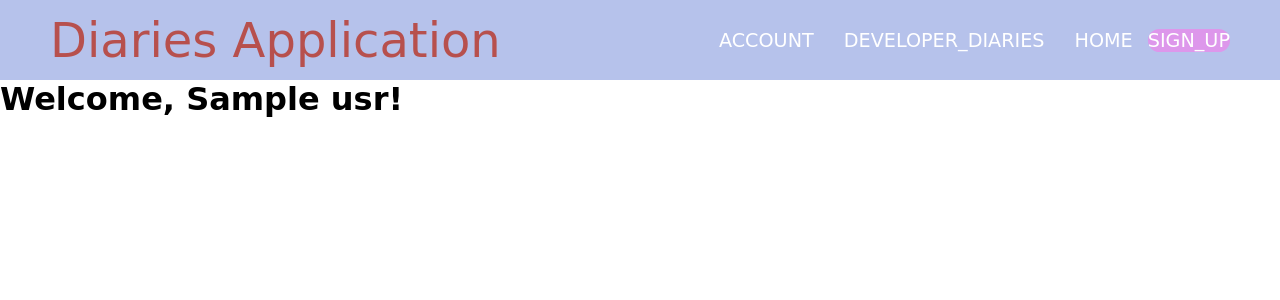
After one commit to DashJohnson/Website-2025-Dash-johnson, a Python web app: template templates/password.html in a window 1280 px wide. The commit adds this page. Shown: the top 300 px of the page. Run offline with Jinja, Linux system fonts and the light colour scheme; the template is opened without the code that fills it: most values are stand-ins (such as "Sample title", 1, 10 or a date in 2020).

Commit message:
new file:   database_files/newdatabase.db 	new file:   instance/database.db 	new file:   instance/newdatabase.db 	new file:   instance/your_database.db 	modified:   main.py 	new file:   static/css/password.css 	modified:   templates/LOGIN.html 	modified:   templates/index.html 	new file:   templates/password.html 	modified:   templates/search.html 	new file:   templates/signup.html

```diff
--- /dev/null
+++ b/static/css/password.css
@@ -0,0 +1,89 @@
+* {
+    box-sizing: border-box;
+    margin: 0;  /* Fix the typo 'marin' */
+    padding: 0;
+    font-family: cursive;
+}
+
+.navbar2 {
+    background: #b6c2eb;
+    height: 80px;
+    display: flex;
+    justify-content: center;
+    align-items: center;
+    font-size: 1.2rem;
+    position: sticky;
+    top: 0;
+    z-index: 999;
+}
+
+.navbar__container2 {
+    display: flex;
+    justify-content: space-between;  /* Distribute space between the logo and menu */
+    height: 80px;
+    align-items: center;
+    width: 100%;
+    max-width: 1300px;
+    margin: 0 auto;
+    padding: 0 50px;
+}
+
+#navbar__logo2 {
+    font-size: 3rem;
+    background-color: #b82916bd;
+    background-image: -webkit-linear-gradient(to top, #420f7c 50%, #975bc9 100%);
+    background-size: 100%;
+    -webkit-background-clip: text;
+    -moz-background-clip: text;
+    -webkit-text-fill-color: transparent;
+    -moz-text-fill-color: transparent;
+    text-decoration: none;
+    cursor: pointer;
+    flex-grow: 0;  /* Prevent flex grow */
+    flex-shrink: 0;  /* Prevent shrinking */
+    margin: 0;
+    padding: 0;
+}
+
+.navbar__menu2 {
+    display: flex;
+    align-items: center;
+    list-style: none;
+    text-align: center;
+}
+
+.navbar__item2 {
+    margin: 0 15px; /* Add spacing between the items */
+}
+
+.navbar__links2 {
+    text-decoration: none;
+    color: white;  /* Ensure links are white */
+    font-size: 1.2rem;
+    transition: color 0.3s ease;
+}
+
+.navbar__links2:hover {
+    color: #ff8177;  /* Change color on hover for better visibility */
+}
+
+.navbar__btn2 {
+    background-color: #dd97eb;
+    text-decoration-color: #ffffff;
+    border-radius: 1rem;
+    border: none;
+    outline: none;
+}
+
+.navbar__btn2:hover {
+    color: #ff8177;
+}
+
+.navbar__btn2 .button {
+    color: white;  /* Ensure the link inside the button is white */
+    text-decoration: none;  /* Remove underline if needed */
+}
+
+.navbar__btn2 .button:hover {
+    color: #ff8177;
+}
--- a/templates/index.html
+++ b/templates/index.html
@@ -19,7 +19,7 @@
             <ul class="navbar__menu">
                 <li class="navbar__item">
                     <a href="tech.html" class="navbar__links">
-                        TEST
+                        ACCOUNT
                     </a>
                 </li>
                 <li class="navbar__item">
@@ -33,7 +33,7 @@
                     </a>
                 </li>
                 <li class="navbar__btn">
-                    <a href="tech.html" class="button">
+                    <a href="signup.html" class="button">
                         SIGN_UP
                     </a>
                 </li>
@@ -42,7 +42,7 @@
     </nav>
 
     <div class="help"> search for developer diaries here </div>
-    <form method="get" action="search.html">
+    <form method="get" action="{{ url_for('search') }}">
         <div class="search">
             <span class="search-icon material-symbols-outlined">search</span>
             <input class="search_input" type="search" placeholder="search here" name="searched">
--- /dev/null
+++ b/templates/password.html
@@ -0,0 +1,44 @@
+<!DOCTYPE html>
+<html lang="en">
+<head>
+    <meta charset="UTF-8">
+    <meta name="viewport" content="width=device-width, initial-scale=1.0">
+    <title>Document</title>
+    <link rel="stylesheet" href="{{ url_for('static', filename='css/password.css') }}">
+</head>
+<body>
+    <nav class="navbar2">
+        <div class="navbar__container2">
+            <a href="/" id="navbar__logo2">Diaries Application</a>
+            <div class="navbar__toggle2" id="moble-menu2">
+                <span class="bar"></span>
+                <span class="bar"></span>
+                <span class="bar"></span>
+            </div>
+            <ul class="navbar__menu2">
+                <li class="navbar__item2">
+                    <a href="tech.html" class="navbar__links2">
+                        ACCOUNT
+                    </a>
+                </li>
+                <li class="navbar__item2">
+                    <a href="DEVELOPER_DIARIES.html" class="navbar__links2">
+                        DEVELOPER_DIARIES
+                    </a>
+                </li>
+                <li class="navbar__item2">
+                    <a href="index.html" class="navbar__links2">
+                        HOME
+                    </a>
+                </li>
+                <li class="navbar__btn2">
+                    <a href="tech.html" class="button">
+                        SIGN_UP
+                    </a>
+                </li>
+            </ul>
+        </div>
+    </nav>
+    <h1>Welcome, {{ usr }}!</h1> <!-- Use {{ usr }} to display the username -->
+</body>
+</html>
```
Also changed, not shown: main.py (+94 -9 lines), templates/LOGIN.html (+8 -5 lines), templates/search.html (+8 -2 lines), templates/signup.html (added, +25 -0 lines), database_files/newdatabase.db (added), instance/database.db (added), instance/newdatabase.db (added), instance/your_database.db (added).
